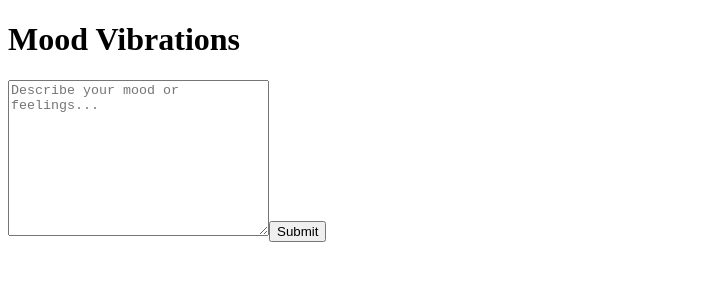
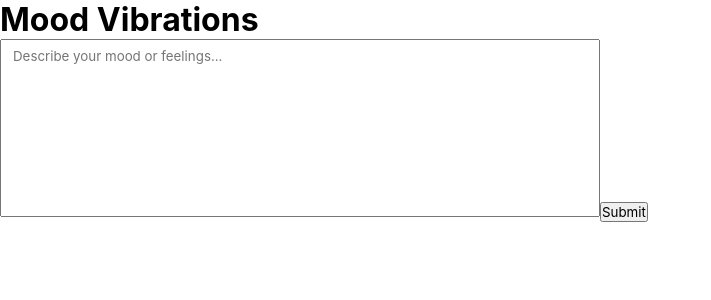
Before and after one commit to agviray/mood-vibrations, a React (Vite) app in the folder client/: page / in a window 1280 px wide. Shown: the top 300 px of the page, without its empty margins (0-711 px from the left). Built offline with nearby package versions, Linux system fonts and the light colour scheme.

Commit message:
create index.css and add initial base styles

```diff
--- /dev/null
+++ b/client/src/index.css
@@ -0,0 +1,19 @@
+* {
+  margin: 0;
+  padding: 0;
+  font-family: Inter, system-ui, Avenir, Helvetica, Arial, sans-serif;
+  box-sizing: border-box;
+}
+
+body {
+  min-width: 350px;
+  max-width: 1200px;
+}
+
+textarea {
+  padding: 0.5rem 0.75rem;
+  width: 100%;
+  max-width: 600px;
+  resize: none;
+  outline: none;
+}
--- a/client/src/main.jsx
+++ b/client/src/main.jsx
@@ -1,5 +1,6 @@
 import { StrictMode } from 'react';
 import { createRoot } from 'react-dom/client';
+import './index.css';
 import App from './App.jsx';
 
 createRoot(document.getElementById('root')).render(
```
